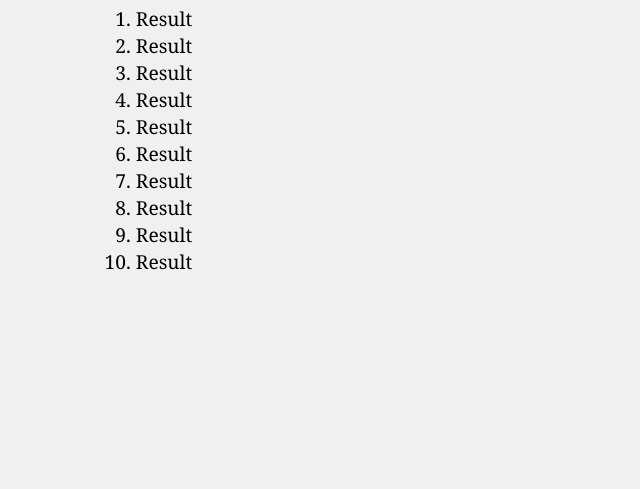
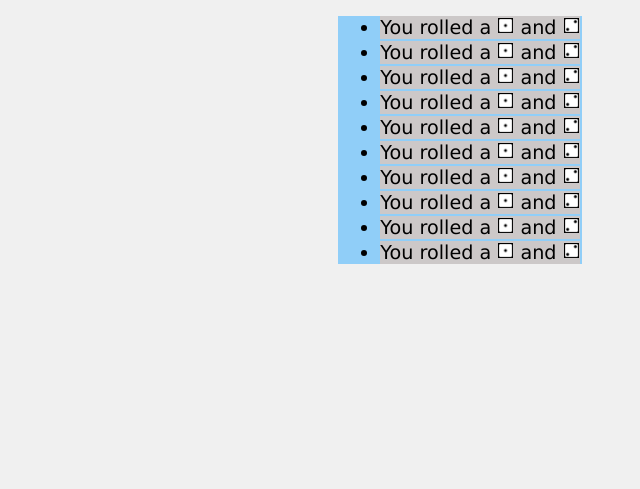
Before and after one commit to greabandrei/Dice-rolling, a plain HTML site: page index.html in a window 1280 px wide. Shown: the part 327-816 px from the top of the page, without its empty margins (496-1136 px from the left). Drawn offline with Linux system fonts and the light colour scheme.

Commit message:
Design for history list

```diff
--- a/index.html
+++ b/index.html
@@ -23,9 +23,9 @@
             cursor: pointer;
         }
         img {
-            width: 100px;
-            height: 100px;
-            margin: 10px;
+            width: 15px;
+            height: 15px;
+            margin: 1px;
         }
 
         #dice-rolling {
@@ -40,11 +40,30 @@
         }
 
         #results {
-            text-align:start;
+            padding-left: 50%;
             font-size: larger;
             font-family: Georgia, 'Times New Roman', Times, serif;
 
         }
+
+        #ul{
+            font-family: 'Lucida Sans', 'Lucida Sans Regular', 'Lucida Grande', 'Lucida Sans Unicode', Geneva, Verdana, sans-serif;
+        }
+
+        ul{
+            list-style:;
+            background-color: rgb(144, 206, 248);
+        }
+
+        li{
+            background-color: rgb(204, 200, 200);
+            margin: 2px;
+        }
+
+
+
+
+
     </style>
 </head>
 <body>
@@ -56,18 +75,18 @@
         <img src="assets/dice_3.png" alt="Dice Image 2" id="dice-two">
     </div>
     <div id="results">
-        <ol>
-            <li>Result</li>
-            <li>Result</li>
-            <li>Result</li>
-            <li>Result</li>
-            <li>Result</li>
-            <li>Result</li>
-            <li>Result</li>
-            <li>Result</li>
-            <li>Result</li>
-            <li>Result</li>
-        </ol>
+        <ul id="ul">
+            <li>You rolled a <img src="assets/dice_1.png"> and <img src="assets/dice_2.png"></li>
+            <li>You rolled a <img src="assets/dice_1.png"> and <img src="assets/dice_2.png"></li>
+            <li>You rolled a <img src="assets/dice_1.png"> and <img src="assets/dice_2.png"></li>
+            <li>You rolled a <img src="assets/dice_1.png"> and <img src="assets/dice_2.png"></li>
+            <li>You rolled a <img src="assets/dice_1.png"> and <img src="assets/dice_2.png"></li>
+            <li>You rolled a <img src="assets/dice_1.png"> and <img src="assets/dice_2.png"></li>
+            <li>You rolled a <img src="assets/dice_1.png"> and <img src="assets/dice_2.png"></li>
+            <li>You rolled a <img src="assets/dice_1.png"> and <img src="assets/dice_2.png"></li>
+            <li>You rolled a <img src="assets/dice_1.png"> and <img src="assets/dice_2.png"></li>
+            <li>You rolled a <img src="assets/dice_1.png"> and <img src="assets/dice_2.png"></li>
+        </ul>
     </div>
     <script src="index.js"></script>
 </body>
```
